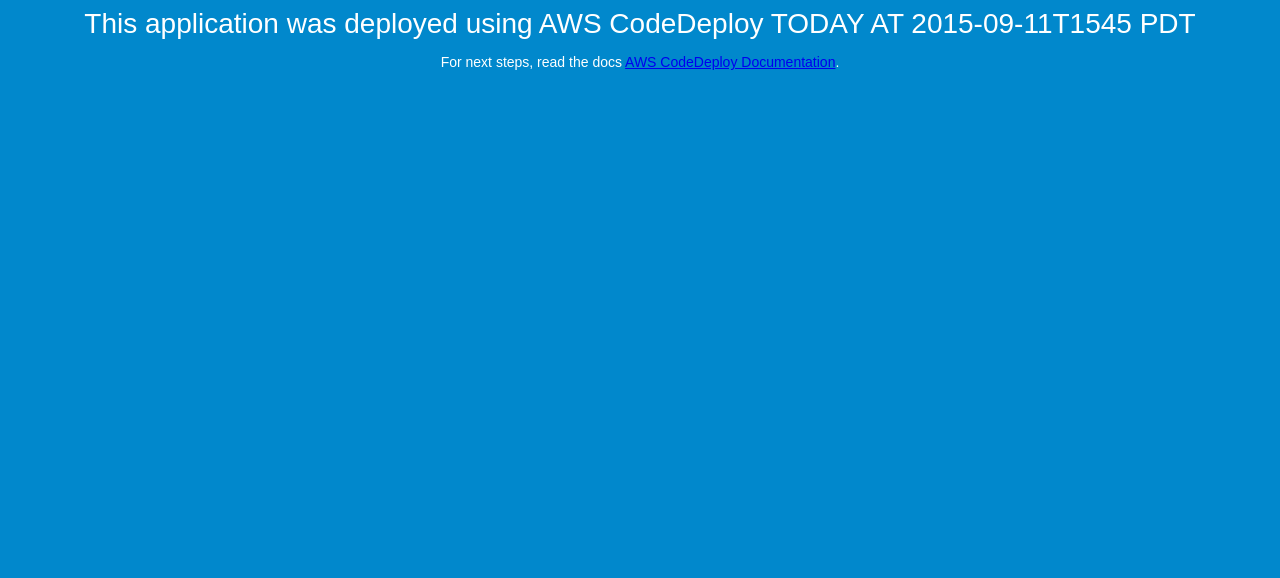
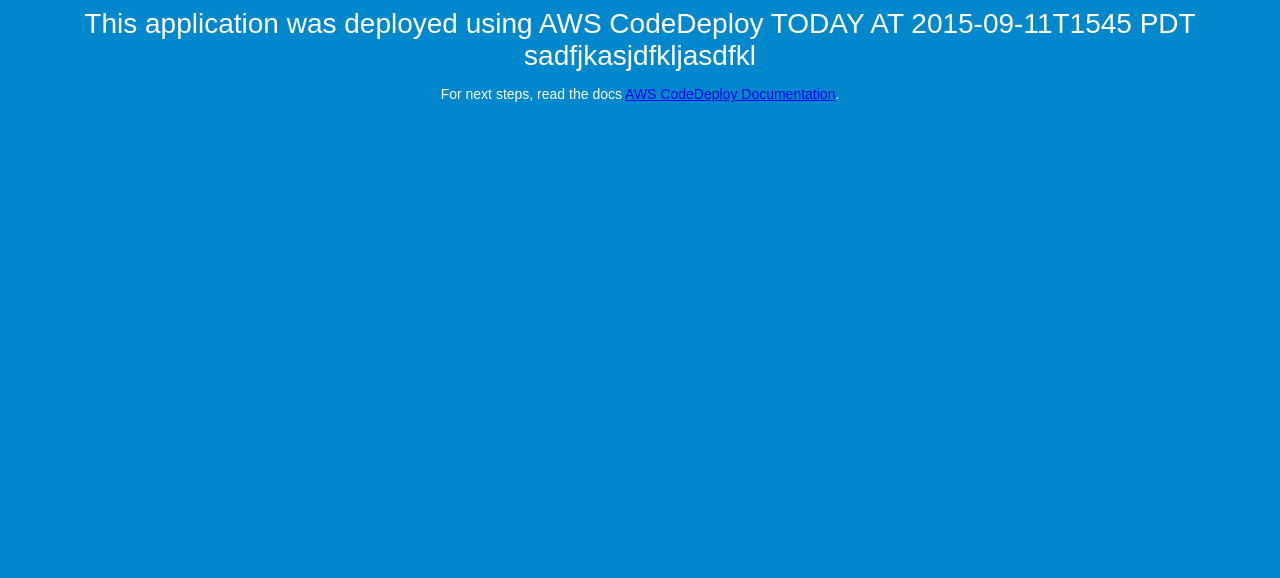
Before and after one commit to jamieaws/blahhh, a plain HTML site: page dev2.html in a window 1280 px wide. Shown: the part 222-800 px from the top of the page. Drawn offline with Linux system fonts and the light colour scheme.

Commit message:
updateddd

```diff
--- a/dev2.html
+++ b/dev2.html
@@ -27,7 +27,7 @@
 <body>
   <div align="center">
     <h1>Congratulations -> ANOTHER UPDATE!!!</h1>
-    <h2>This application was deployed using AWS CodeDeploy TODAY AT 2015-09-11T1545 PDT</h2>
+    <h2>This application was deployed using AWS CodeDeploy TODAY AT 2015-09-11T1545 PDT  sadfjkasjdfkljasdfkl</h2>
     <p>For next steps, read the docs <a href="http://aws.amazon.com/documentation/codedeploy">AWS CodeDeploy Documentation</a>.</p>
   </div>
 </body>
```
